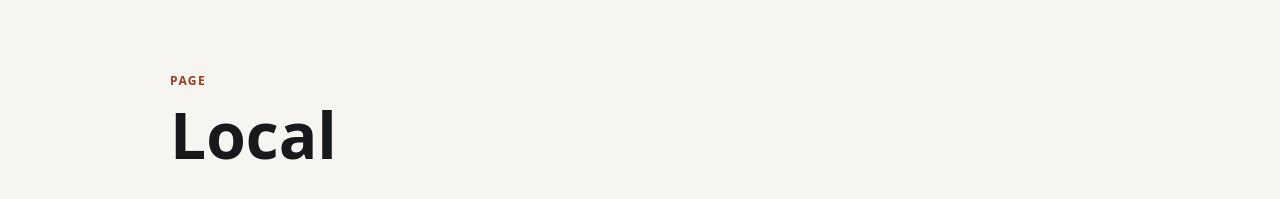
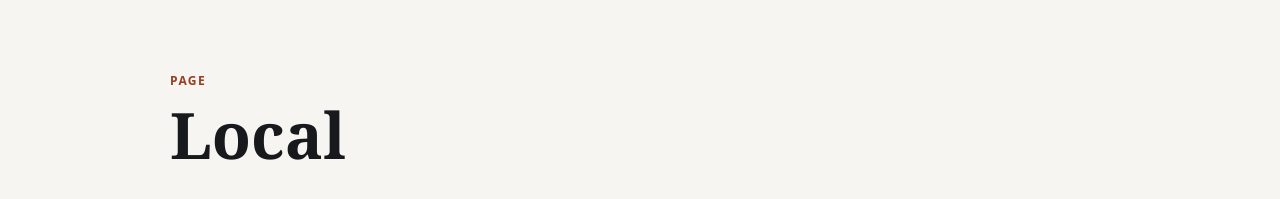
Before and after one commit to gregconradismith/computational-neuroscience, a Jekyll site: the page built from docs/_materials/local.md, in a window 1280 px wide. Shown: the part 186-385 px from the top of the page. Built offline with Jekyll 4.4.1, drawn with Linux system fonts in a browser that asks for light colours.

Commit message:
Warm display heading typography

```diff
--- a/docs/assets/site.css
+++ b/docs/assets/site.css
@@ -14,6 +14,7 @@
   --nav-tint-2: #bdd9de;
   --nav-border: #6198a8;
   --nav-hover: #416f8e;
+  --display-font: Georgia, "Times New Roman", serif;
 }
 * { box-sizing: border-box; }
 html { scroll-behavior: smooth; }
@@ -47,7 +48,7 @@ img, iframe, object { max-width: 100%; }
 .site-title {
   color: var(--ink);
   display: inline-block;
-  font-family: Georgia, "Times New Roman", serif;
+  font-family: var(--display-font);
   font-size: clamp(1.8rem, 3.7vw, 3.2rem);
   font-weight: 700;
   letter-spacing: 0;
@@ -159,6 +160,7 @@ main { min-height: 70vh; }
 .hero-banner-copy h1 {
   max-width: none;
   color: white;
+  font-family: var(--display-font);
   white-space: normal;
   text-shadow: 0 3px 18px rgba(23, 25, 28, .62);
 }
@@ -191,6 +193,7 @@ main { min-height: 70vh; }
 .section-heading { margin-bottom: 22px; }
 .section-heading h1, .section-heading h2 {
   margin: 0;
+  font-family: var(--display-font);
   font-size: clamp(30px, 4vw, 52px);
   line-height: 1.08;
 }
@@ -295,8 +298,9 @@ main { min-height: 70vh; }
   margin: 0 auto;
   padding: clamp(34px, 6vw, 76px) 0;
 }
-.content-page h1 {
+.content-page > h1 {
   margin: 0 0 26px;
+  font-family: var(--display-font);
   font-size: clamp(34px, 5vw, 64px);
   line-height: 1.05;
 }
```
